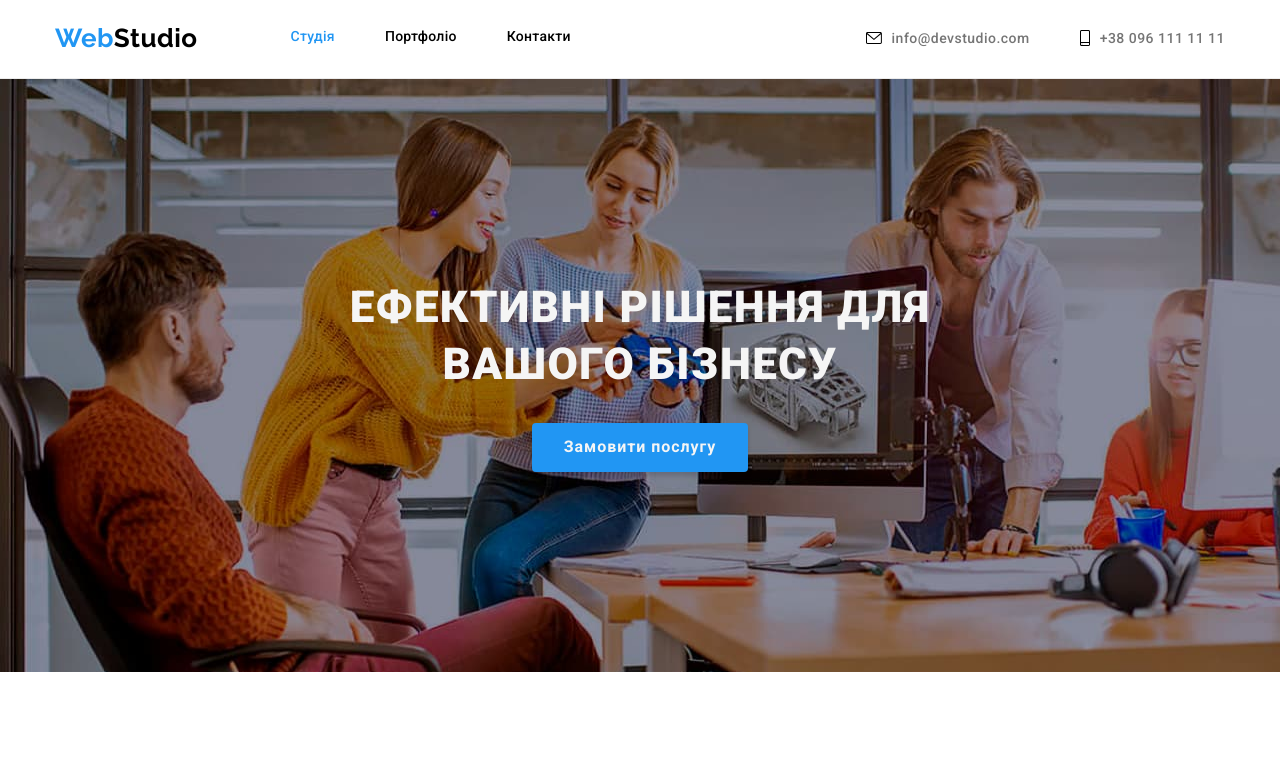
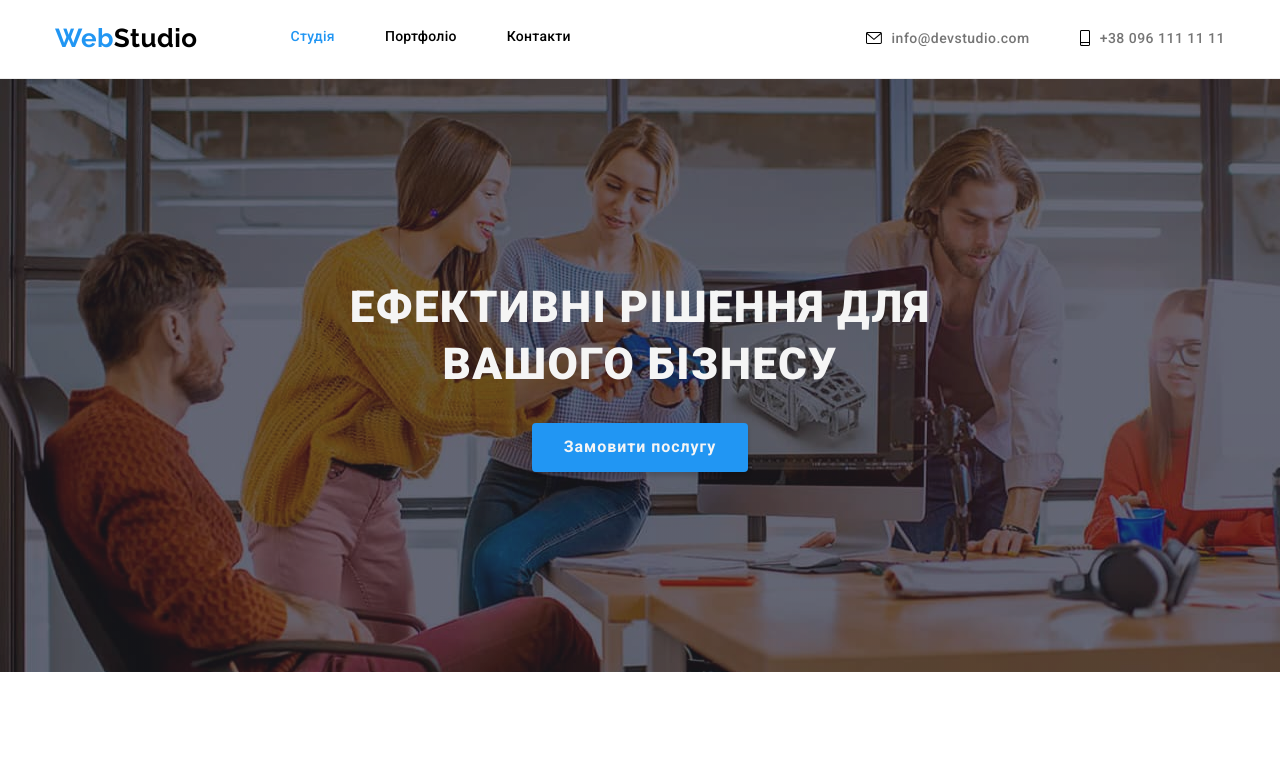
Before and after one commit to TurchynykOleksii/goit-markup-hw-04, a plain HTML site: page index.html in a window 1280 px wide. Shown: the top 763 px of the page. Drawn offline with nearby package versions, Linux system fonts and the light colour scheme.

Commit message:
fix style with decision section

```diff
--- a/css/styles.css
+++ b/css/styles.css
@@ -64,7 +64,8 @@ body {
 .decision {
   padding-top: 200px;
   padding-bottom: 200px;
-  background-image: url('../images/header_bg.jpg');
+  background: linear-gradient(to top, rgba(47, 48, 58, 0.4), rgba(47, 48, 58, 0.4)),
+    url('../images/header_bg.jpg');
 }
 
 .decision__container {
```
